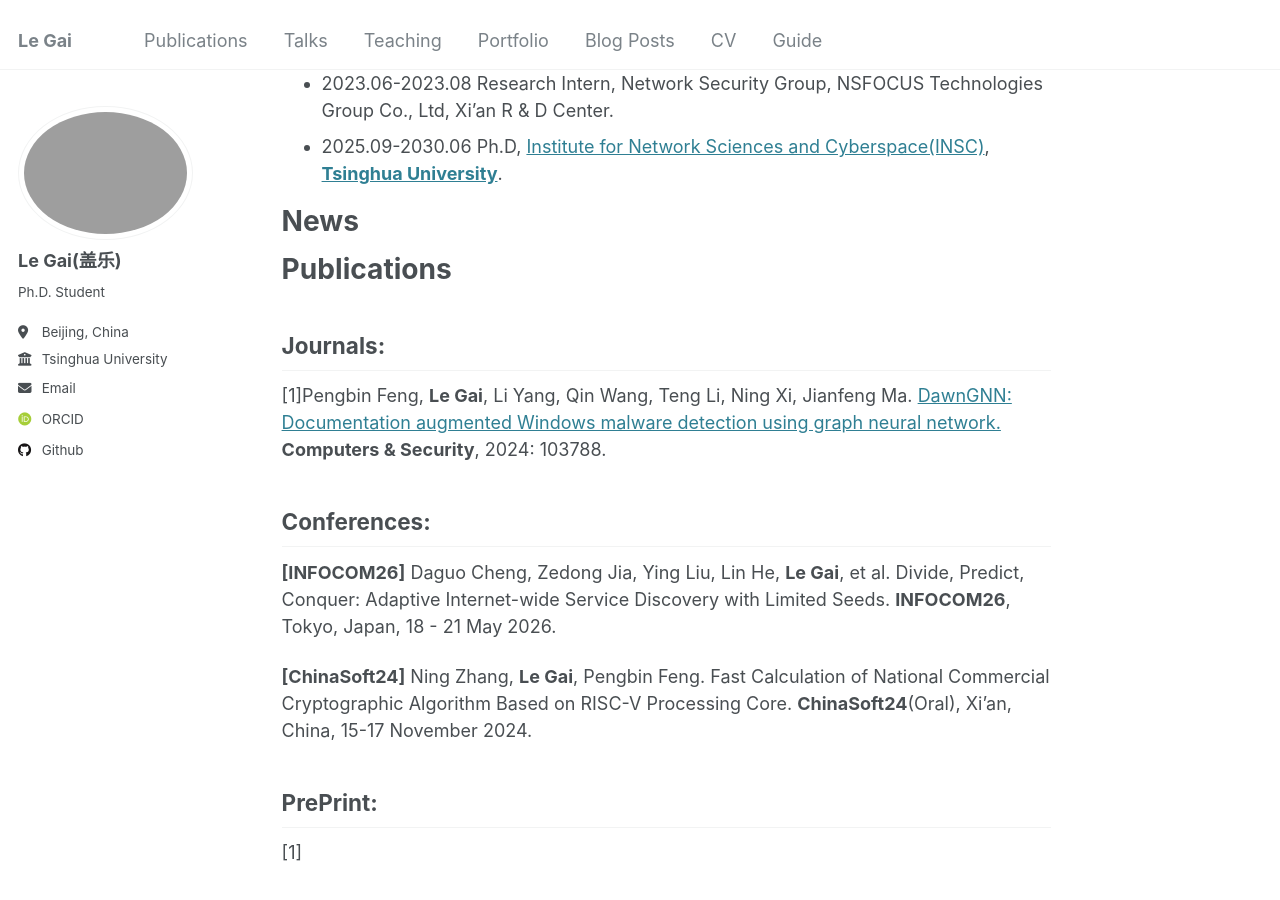
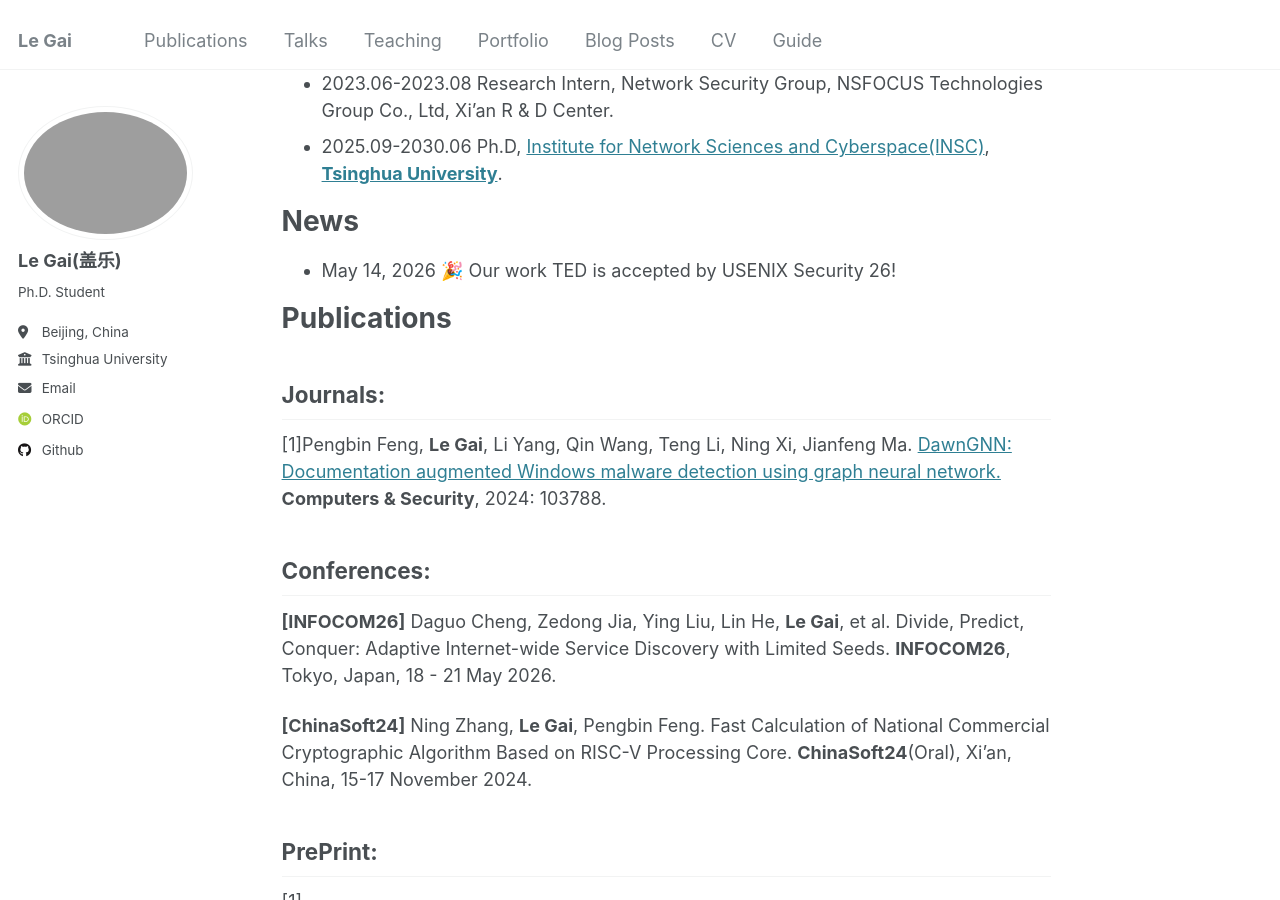
Before and after one commit to LeGai325/LeGai325.github.io, a Jekyll site: the page built from _pages/about.md, in a window 1280 px wide and 900 px high, scrolled down 617 px. Built offline with Jekyll 4.4.1, drawn with Linux system fonts in a browser that asks for light colours; some web fonts are replaced.

Commit message:
Update about.md

```diff
--- a/_pages/about.md
+++ b/_pages/about.md
@@ -26,8 +26,7 @@ My recent work focuses on the following research topics：
 
 # News
 
-
-
+ - May 14, 2026 🎉 Our work TED is accepted by USENIX Security 26!
 
 # Publications
 ## **Journals**:
```
